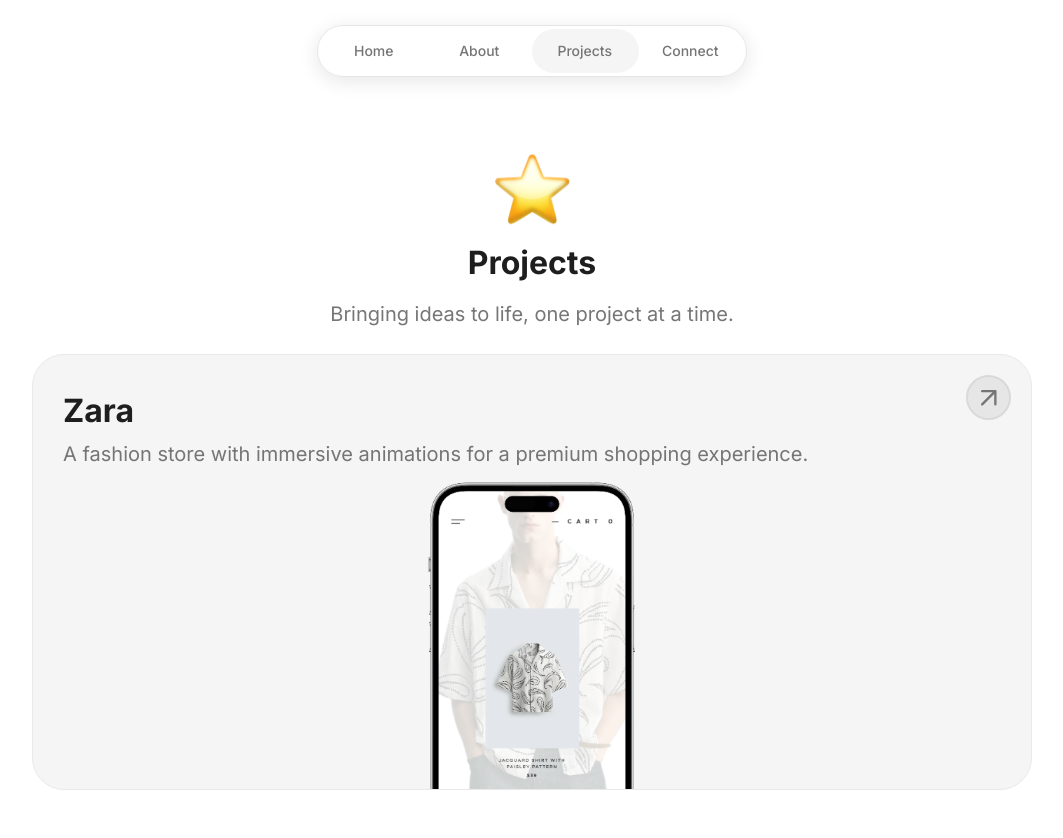
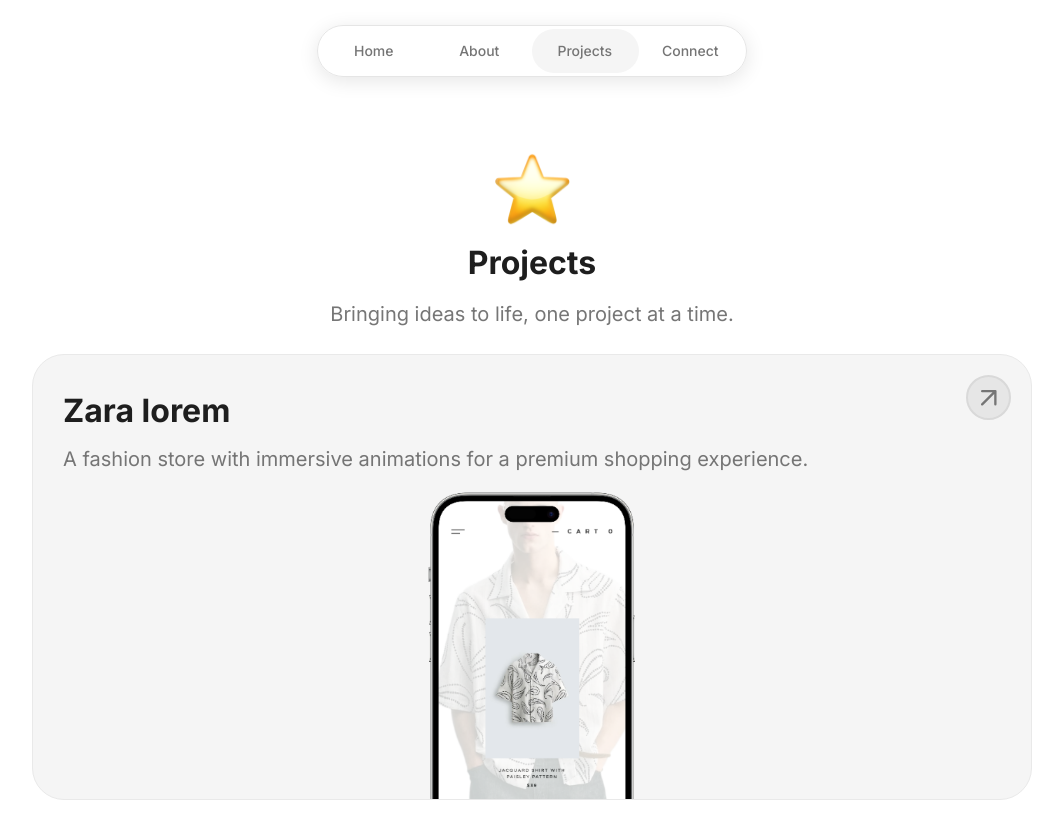
Before and after one commit to sadykzhanovsaid/portfolio, a React (Vite) app: page /projects in a window 1280 px wide. Shown: the top 838 px of the page, without its empty margins (108-1171 px from the left). Built offline with nearby package versions, Linux system fonts and the light colour scheme.

Commit message:
adjust gap in card component

```diff
--- a/src/pages/projects/card/Card.css
+++ b/src/pages/projects/card/Card.css
@@ -5,7 +5,7 @@
 
     display: flex;
     flex-direction: column;
-    gap: 15px;
+    gap: 20px;
 
     background-color: #F5F5F5;
     border: 1px solid #E9E9E9;
--- a/src/pages/projects/card/Card.jsx
+++ b/src/pages/projects/card/Card.jsx
@@ -10,7 +10,7 @@
             <div className={`card ${typeAppearance}`}>
                 <Link/>
 
-                <p className="card__title">{title}</p>
+                <p className="card__title">{title} lorem</p>
 
                 <p className="card__description">{description}</p>
 
```
